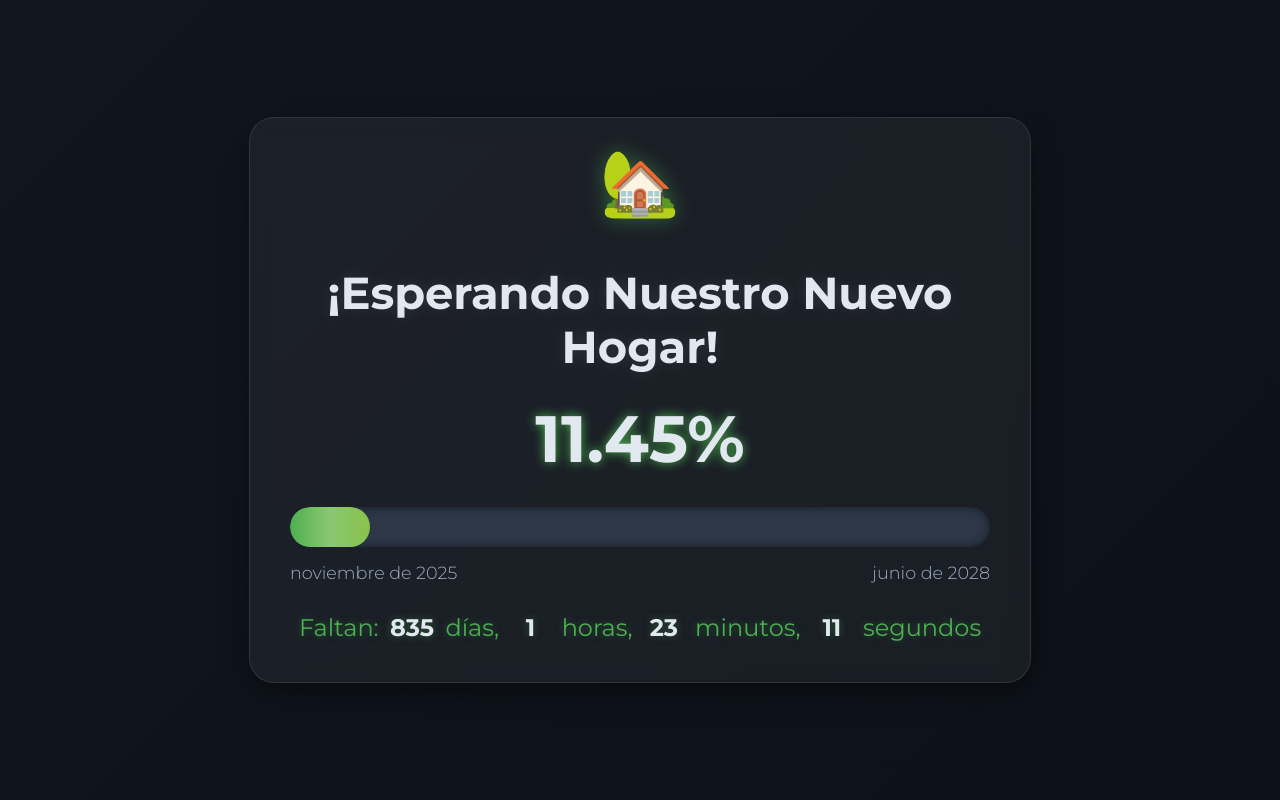
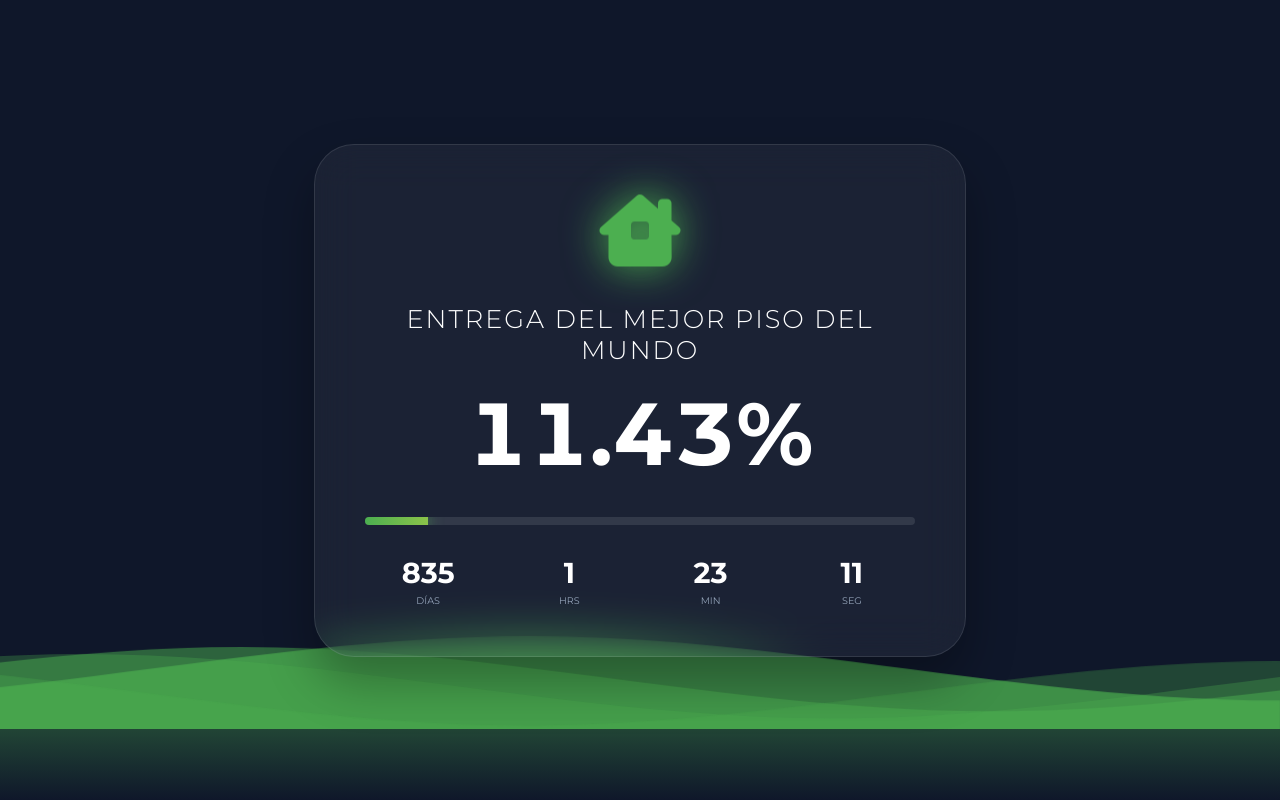
Before and after one commit to Francisco-Zafra/HomeLoadBar, a plain HTML site: page index.html in a window 1280 px wide. Drawn offline with nearby package versions, Linux system fonts and the light colour scheme.

Commit message:
smooth sea

```diff
--- a/index.html
+++ b/index.html
@@ -2,225 +2,188 @@
 <html lang="es">
 <head>
     <meta charset="UTF-8">
-    <title>¡Cuenta Atrás para Nuestro Nuevo Piso!</title>
+    <meta name="viewport" content="width=device-width, initial-scale=1.0">
+    <title>Entrega del mejor piso del mundo</title>
+
     <link href="https://fonts.googleapis.com/css2?family=Montserrat:wght@300;400;700&display=swap" rel="stylesheet">
+    <link rel="stylesheet" href="https://cdnjs.cloudflare.com/ajax/libs/font-awesome/6.4.0/css/all.min.css">
+    <script src="https://cdnjs.cloudflare.com/ajax/libs/gsap/3.12.2/gsap.min.js"></script>
+    <script src="https://cdn.jsdelivr.net/npm/canvas-confetti@1.6.0/dist/confetti.browser.min.js"></script>
+
     <style>
         :root {
-            --primary-color: #4CAF50; /* Verde inicial */
-            --secondary-color: #8BC34A; /* Verde claro final */
-            --bg-dark: #1a202c;
-            --text-light: #e2e8f0;
-            --progress-track: #2d3748;
+            --primary: #4CAF50;
+            --secondary: #8bc34a;
+            --bg: #0f172a;
+            --glass: rgba(255, 255, 255, 0.05);
+            --water: rgba(76, 175, 80, 0.3);
         }
 
-        body {
+        body, html {
+            margin: 0; padding: 0; height: 100%; width: 100%;
             font-family: 'Montserrat', sans-serif;
-            display: flex;
-            flex-direction: column;
-            align-items: center;
-            justify-content: center;
-            min-height: 100vh;
-            background: linear-gradient(135deg, var(--bg-dark) 0%, #0a0e14 100%);
-            background-size: 400% 400%;
-            animation: gradientAnimation 15s ease infinite;
-            color: var(--text-light);
-            margin: 0;
-            padding: 20px;
-            box-sizing: border-box;
+            background-color: var(--bg);
+            color: white;
+            display: flex; align-items: center; justify-content: center;
+            overflow: hidden;
         }
 
-        @keyframes gradientAnimation {
-            0% { background-position: 0% 50%; }
-            50% { background-position: 100% 50%; }
-            100% { background-position: 0% 50%; }
+        /* --- EFECTO AGUA MEJORADO --- */
+        .water-container {
+            position: absolute;
+            bottom: 0; left: 0; width: 100%; height: 0%;
+            background: linear-gradient(180deg, var(--water) 0%, rgba(15, 23, 42, 0.8) 100%);
+            z-index: 1;
         }
 
-        .container {
-            width: 90%;
-            max-width: 700px;
-            text-align: center;
-            background: rgba(255, 255, 255, 0.05);
-            border-radius: 25px;
-            padding: 40px;
-            box-shadow: 0 10px 30px rgba(0, 0, 0, 0.4);
-            backdrop-filter: blur(10px);
-            border: 1px solid rgba(255, 255, 255, 0.1);
-            animation: fadeIn 1.5s ease-out;
+        .waves {
+            position: absolute;
+            top: -100px; left: 0; width: 100%; height: 100px;
         }
 
-        @keyframes fadeIn {
-            from { opacity: 0; transform: translateY(20px); }
-            to { opacity: 1; transform: translateY(0); }
+        .editorial {
+            display: block; width: 100%; height: 100px; margin: 0;
         }
 
-        h1 {
-            font-size: 2.8rem;
-            margin-bottom: 25px;
-            color: var(--text-light);
-            text-shadow: 0 0 15px rgba(255, 255, 255, 0.1);
-            font-weight: 700;
+        .parallax > use {
+            animation: move-forever 25s cubic-bezier(.55,.5,.45,.5) infinite;
+        }
+        .parallax > use:nth-child(1) { animation-delay: -2s; animation-duration: 7s; fill: rgba(76, 175, 80, 0.7); }
+        .parallax > use:nth-child(2) { animation-delay: -3s; animation-duration: 10s; fill: rgba(76, 175, 80, 0.5); }
+        .parallax > use:nth-child(3) { animation-delay: -4s; animation-duration: 13s; fill: rgba(76, 175, 80, 0.3); }
+        .parallax > use:nth-child(4) { animation-delay: -5s; animation-duration: 20s; fill: var(--water); }
+
+        @keyframes move-forever {
+            0% { transform: translate3d(-90px,0,0); }
+            100% { transform: translate3d(85px,0,0); }
         }
 
-        .house-icon {
-            font-size: 4rem;
-            margin-bottom: 20px;
-            color: var(--primary-color);
-            text-shadow: 0 0 20px rgba(76, 175, 80, 0.5);
-            animation: bounce 2s infinite ease-in-out;
+        /* --- CARD --- */
+        .card {
+            position: relative; z-index: 10;
+            width: 85%; max-width: 550px;
+            padding: 50px;
+            background: var(--glass);
+            border-radius: 40px;
+            backdrop-filter: blur(20px);
+            border: 1px solid rgba(255,255,255,0.1);
+            text-align: center;
+            box-shadow: 0 25px 50px rgba(0,0,0,0.3);
         }
 
-        @keyframes bounce {
-            0%, 100% { transform: translateY(0); }
-            50% { transform: translateY(-15px); }
+        .icon-box {
+            font-size: 4.5rem; color: var(--primary);
+            margin-bottom: 20px;
+            filter: drop-shadow(0 0 20px var(--primary));
         }
 
-        #percentage {
-            font-size: 4rem;
-            font-weight: 700;
-            margin-bottom: 20px;
-            color: var(--text-light);
-            text-shadow: 0 0 10px var(--primary-color);
-            animation: textPulse 3s infinite ease-in-out;
+        h1 { font-size: 1.6rem; font-weight: 300; margin-bottom: 10px; letter-spacing: 2px; text-transform: uppercase; }
+
+        .percentage-container {
+            font-size: 5.5rem; font-weight: 700;
+            margin: 15px 0;
+            font-variant-numeric: tabular-nums;
         }
 
-        @keyframes textPulse {
-            0%, 100% { transform: scale(1); }
-            50% { transform: scale(1.03); }
+        .progress-rail {
+            background: rgba(255,255,255,0.1);
+            height: 8px; border-radius: 10px; margin: 30px 0; overflow: hidden;
         }
 
-        .progress-bg {
-            background: var(--progress-track);
-            border-radius: 30px;
-            height: 40px;
-            width: 100%;
-            overflow: hidden;
-            margin-top: 30px;
-            box-shadow: inset 0 0 10px rgba(0, 0, 0, 0.5);
-            position: relative;
+        .progress-bar {
+            height: 100%; width: 0%;
+            background: linear-gradient(90deg, var(--primary), var(--secondary));
+            box-shadow: 0 0 15px var(--primary);
         }
 
-        .progress-fill {
-            background: linear-gradient(90deg, var(--primary-color), var(--secondary-color));
-            height: 100%;
-            width: 0%;
-            transition: width 1s ease-in-out;
-            border-radius: 30px;
-            position: relative;
+        .countdown-grid {
+            display: grid; grid-template-columns: repeat(4, 1fr); gap: 15px; margin-top: 30px;
         }
 
-        .progress-fill::after {
-            content: '';
-            position: absolute;
-            top: 0;
-            left: 0;
-            width: 100%;
-            height: 100%;
-            background: linear-gradient(90deg, rgba(255,255,255,0) 0%, rgba(255,255,255,0.3) 50%, rgba(255,255,255,0) 100%);
-            animation: shine 2s infinite linear;
-            opacity: 0.7;
-            border-radius: 30px;
-        }
+        .time-box span { display: block; }
+        .t-num { font-size: 1.8rem; font-weight: 700; }
+        .t-lab { font-size: 0.6rem; color: #94a3b8; text-transform: uppercase; margin-top: 5px; }
 
-        @keyframes shine {
-            0% { transform: translateX(-100%); }
-            100% { transform: translateX(100%); }
-        }
-
-        .dates {
-            display: flex;
-            justify-content: space-between;
-            margin-top: 15px;
-            font-size: 1.1rem;
-            color: #a0aec0;
-            font-weight: 300;
-        }
-
-        .countdown {
-            margin-top: 30px;
-            font-size: 1.5rem;
-            font-weight: 400;
-            color: var(--primary-color);
-            text-shadow: 0 0 8px rgba(76, 175, 80, 0.4);
-            animation: fadeIn 2s ease-out;
-        }
-
-        .countdown span {
-            font-weight: 700;
-            color: var(--text-light);
-            margin: 0 5px;
-            display: inline-block;
-            min-width: 40px; /* Para mantener la alineación */
-        }
     </style>
 </head>
 <body>
 
-    <div class="container">
-        <div class="house-icon">&#127969;</div> <h1>¡Esperando Nuestro Nuevo Hogar!</h1>
-        <div id="percentage">0.00%</div>
-        <div class="progress-bg">
-            <div class="progress-fill" id="fill"></div>
+    <div class="water-container" id="water">
+        <div class="waves">
+            <svg class="editorial" xmlns="http://www.w3.org/2000/svg" xmlns:xlink="http://www.w3.org/1999/xlink"
+            viewBox="0 24 150 28" preserveAspectRatio="none">
+                <defs>
+                    <path id="gentle-wave" d="M-160 44c30 0 58-18 88-18s 58 18 88 18 58-18 88-18 58 18 88 18 v44h-352z" />
+                </defs>
+                <g class="parallax">
+                    <use xlink:href="#gentle-wave" x="48" y="0" />
+                    <use xlink:href="#gentle-wave" x="48" y="3" />
+                    <use xlink:href="#gentle-wave" x="48" y="5" />
+                    <use xlink:href="#gentle-wave" x="48" y="7" />
+                </g>
+            </svg>
         </div>
-        <div class="dates">
-            <span id="startDate">Noviembre 2025</span>
-            <span id="endDate">Junio 2028</span>
+    </div>
+
+    <div class="card">
+        <div class="icon-box"><i class="fa-solid fa-house-chimney-window"></i></div>
+        <h1>Entrega del mejor piso del mundo</h1>
+        <div class="percentage-container"><span id="pct-val">0</span>%</div>
+
+        <div class="progress-rail">
+            <div class="progress-bar" id="bar"></div>
         </div>
-        <div class="countdown" id="countdown">
-            Faltan: <span id="days">0</span> días, <span id="hours">0</span> horas, <span id="minutes">0</span> minutos, <span id="seconds">0</span> segundos
+
+        <div class="countdown-grid">
+            <div class="time-box"><span class="t-num" id="d">0</span><span class="t-lab">Días</span></div>
+            <div class="time-box"><span class="t-num" id="h">0</span><span class="t-lab">Hrs</span></div>
+            <div class="time-box"><span class="t-num" id="m">0</span><span class="t-lab">Min</span></div>
+            <div class="time-box"><span class="t-num" id="s">0</span><span class="t-lab">Seg</span></div>
         </div>
     </div>
 
     <script>
-        const startDate = new Date('2025-11-01T00:00:00').getTime();
-        const endDate = new Date('2028-06-01T00:00:00').getTime();
-        const totalDuration = endDate - startDate;
+        const start = new Date('2025-11-01T00:00:00').getTime();
+        const end = new Date('2028-06-01T00:00:00').getTime();
 
-        function updateProgress() {
+        function update() {
             const now = Date.now();
+            const total = end - start;
+            const current = now - start;
+            let prog = Math.max(0, Math.min(100, (current / total) * 100));
 
-            // Calcular porcentaje
-            let progress = ((now - startDate) / totalDuration) * 100;
-            progress = Math.max(0, Math.min(100, progress)); // Limitar entre 0 y 100
+            // Animación suave con GSAP
+            gsap.to("#bar", { width: prog + "%", duration: 2, ease: "power2.out" });
+            gsap.to("#water", { height: prog + "%", duration: 3, ease: "sine.inOut" });
 
-            document.getElementById('fill').style.width = progress.toFixed(2) + '%';
-            document.getElementById('percentage').innerText = progress.toFixed(2) + '%';
+            // Animación del número
+            let obj = { val: parseFloat(document.getElementById('pct-val').innerText) };
+            gsap.to(obj, {
+                val: prog,
+                duration: 2,
+                onUpdate: () => {
+                    document.getElementById('pct-val').innerText = obj.val.toFixed(2);
+                }
+            });
 
-            // Actualizar el color de la barra según el progreso
-            const fillElement = document.getElementById('fill');
-            const r = Math.max(0, Math.min(255, Math.floor(255 - (progress * 2.55)))); // De rojo a verde
-            const g = Math.max(0, Math.min(255, Math.floor(progress * 2.55)));
-            //fillElement.style.background = `linear-gradient(90deg, rgb(${r}, ${g}, 0), rgb(${r + 50}, ${g + 50}, 0))`;
-            // He preferido mantener el verde elegante para el piso, pero puedes descomentar lo anterior si quieres el cambio de color rojo-verde.
-
-            // Calcular cuenta atrás
-            const timeLeft = endDate - now;
-
-            if (timeLeft <= 0) {
-                document.getElementById('countdown').innerHTML = '¡Enhorabuena, tu piso ya está listo!';
-                document.getElementById('fill').style.width = '100%';
-                document.getElementById('percentage').innerText = '100.00%';
+            // Countdown
+            const diff = end - now;
+            if (diff <= 0) {
+                confetti({ pixelArt: true, particleCount: 150, spread: 70, origin: { y: 0.6 } });
                 return;
             }
 
-            const days = Math.floor(timeLeft / (1000 * 60 * 60 * 24));
-            const hours = Math.floor((timeLeft % (1000 * 60 * 60 * 24)) / (1000 * 60 * 60));
-            const minutes = Math.floor((timeLeft % (1000 * 60 * 60)) / (1000 * 60));
-            const seconds = Math.floor((timeLeft % (1000 * 60)) / 1000);
-
-            document.getElementById('days').innerText = days;
-            document.getElementById('hours').innerText = hours;
-            document.getElementById('minutes').innerText = minutes;
-            document.getElementById('seconds').innerText = seconds;
+            document.getElementById('d').innerText = Math.floor(diff / (1000 * 60 * 60 * 24));
+            document.getElementById('h').innerText = Math.floor((diff / (1000 * 60 * 60)) % 24);
+            document.getElementById('m').innerText = Math.floor((diff / 1000 / 60) % 60);
+            document.getElementById('s').innerText = Math.floor((diff / 1000) % 60);
         }
 
-        // Llamar a la función una vez al inicio y luego cada segundo
-        updateProgress();
-        setInterval(updateProgress, 1000);
+        // Icono flotante con GSAP
+        gsap.to(".icon-box", { y: -15, repeat: -1, yoyo: true, duration: 2, ease: "sine.inOut" });
 
-        // Formatear las fechas en el HTML
-        document.getElementById('startDate').innerText = new Date(startDate).toLocaleDateString('es-ES', { year: 'numeric', month: 'long' });
-        document.getElementById('endDate').innerText = new Date(endDate).toLocaleDateString('es-ES', { year: 'numeric', month: 'long' });
-
+        update();
+        setInterval(update, 1000);
     </script>
 </body>
 </html>
```
